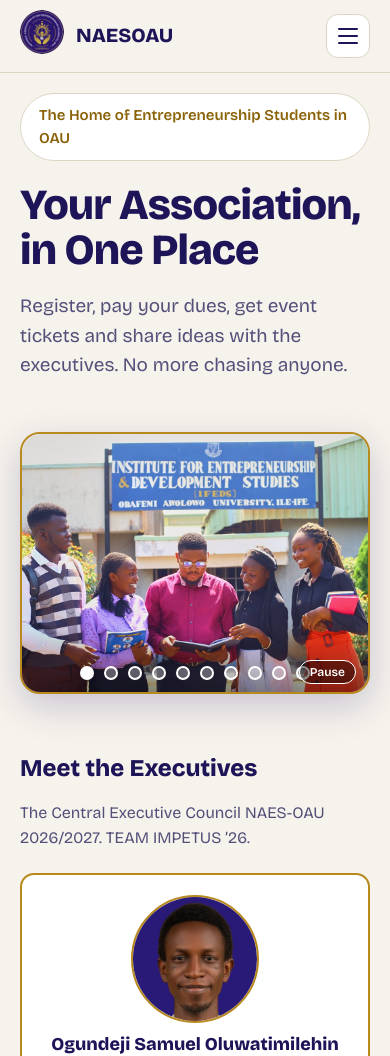
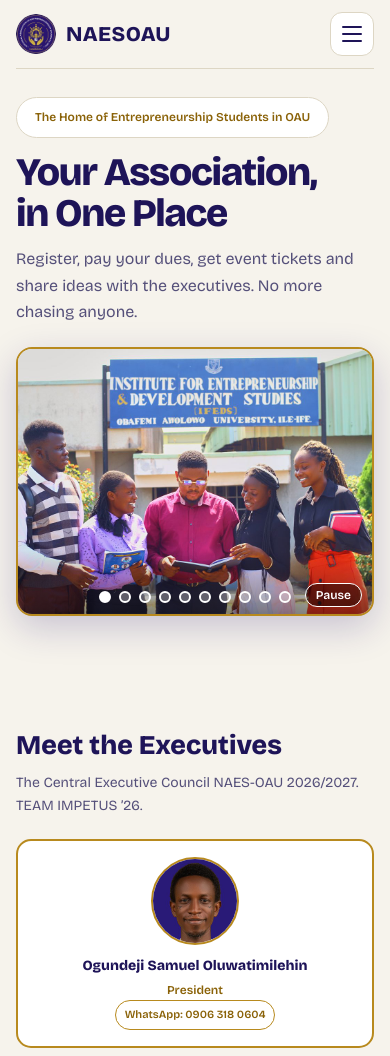
Before and after one commit to NAES-OAU/NAESOAU, a plain HTML site: page index.html in a window 390 px wide. Shown: the top 1056 px of the page. Drawn offline with nearby package versions, Linux system fonts and the light colour scheme.

Commit message:
Add files via upload

```diff
--- a/hero-slides.js
+++ b/hero-slides.js
@@ -11,7 +11,12 @@
     {src:"hero-7.jpg",alt:"NAESOAU members at an association event, photo 7"},
     {src:"hero-8.jpg",alt:"NAESOAU members at an association event, photo 8"},
     {src:"hero-9.jpg",alt:"NAESOAU members at an association event, photo 9"},
-    {src:"hero-10.jpg",alt:"NAESOAU members at an association event, photo 10"}
+    {src:"hero-10.jpg",alt:"NAESOAU members at an association event, photo 10"},
+    {src:"hero-11.jpg",alt:"NAESOAU members at an association event, photo 11"},
+    {src:"hero-12.jpg",alt:"NAESOAU members at an association event, photo 12"},
+    {src:"hero-13.jpg",alt:"NAESOAU members at an association event, photo 13"},
+    {src:"hero-14.jpg",alt:"NAESOAU members at an association event, photo 14"},
+    {src:"hero-15.jpg",alt:"NAESOAU members at an association event, photo 15"}
   ];
   var INTERVAL=5000; /* milliseconds each photo stays on screen */
 
--- a/index.html
+++ b/index.html
@@ -34,6 +34,192 @@ body.home header{max-width:1100px}
 .slides .pp{position:absolute;right:12px;bottom:8px;z-index:2;font:600 12px "Bricolage Grotesque",system-ui,sans-serif;color:#fff;background:rgba(0,0,0,.45);border:1.5px solid #fff;border-radius:999px;padding:4px 10px;cursor:pointer}
 .slides button:focus-visible{outline:3px solid #fff;outline-offset:2px}
 @media (prefers-reduced-motion:reduce){.slides .slide{transition:none}}
+</style>
+<style>
+
+/* Responsive layout refinement: desktop, tablet and mobile */
+:root { --site-max: 1180px; }
+* { box-sizing: border-box; }
+html { scroll-behavior: smooth; }
+body.home {
+  margin: 0;
+  overflow-x: hidden;
+  -webkit-text-size-adjust: 100%;
+}
+body.home header {
+  width: min(var(--site-max), calc(100% - 48px));
+  margin: 0 auto;
+  min-height: 78px;
+  display: flex;
+  align-items: center;
+  gap: 14px;
+  padding: 12px 0;
+}
+body.home header > a:first-child { display: inline-flex; flex: 0 0 auto; }
+body.home header .logo {
+  display: block;
+  width: 48px;
+  height: 48px;
+  object-fit: contain;
+}
+body.home header .brand {
+  font-size: clamp(20px, 2vw, 27px);
+  font-weight: 800;
+  letter-spacing: .02em;
+  text-decoration: none;
+}
+body.home header .menu-btn { margin-left: auto; flex: 0 0 auto; }
+.hero {
+  width: min(var(--site-max), calc(100% - 48px));
+  padding: clamp(28px, 5vw, 64px) 0;
+  grid-template-columns: minmax(0, .9fr) minmax(0, 1.1fr);
+  gap: clamp(28px, 5vw, 64px);
+}
+.hero-text { min-width: 0; }
+.hero-text .pill { display: inline-flex; max-width: 100%; }
+.hero-text h1 {
+  font-size: clamp(38px, 5.2vw, 66px);
+  line-height: 1.04;
+  letter-spacing: -.035em;
+  margin: 18px 0;
+  text-wrap: balance;
+}
+.hero-text .lead {
+  max-width: 42ch;
+  font-size: clamp(16px, 1.5vw, 19px);
+  line-height: 1.7;
+}
+.slides {
+  min-width: 0;
+  aspect-ratio: 5 / 4;
+  border-radius: clamp(14px, 2vw, 24px);
+}
+main.wrap {
+  width: min(var(--site-max), calc(100% - 48px));
+  margin: 0 auto;
+  padding: clamp(28px, 4vw, 52px) 0;
+}
+main.wrap h2 {
+  font-size: clamp(25px, 3vw, 36px);
+  line-height: 1.15;
+  margin: 30px 0 10px;
+  text-wrap: balance;
+}
+main.wrap .sub {
+  max-width: 65ch;
+  line-height: 1.65;
+}
+.execs {
+  display: grid;
+  grid-template-columns: repeat(4, minmax(0, 1fr));
+  gap: 18px;
+  align-items: stretch;
+}
+.execs .exec {
+  min-width: 0;
+  display: flex;
+  flex-direction: column;
+  align-items: center;
+  text-align: center;
+  padding: 22px 16px;
+  border-radius: 18px;
+  overflow-wrap: anywhere;
+}
+.execs .exec img {
+  width: 88px;
+  height: 88px;
+  max-width: 100%;
+  object-fit: cover;
+  border-radius: 50%;
+  margin-bottom: 12px;
+}
+.execs .exec.lead-exec img { width: 112px; height: 112px; }
+.execs .exec b { line-height: 1.35; }
+.execs .exec span { margin-top: 5px; }
+.execs .exec a.wa { margin-top: auto; max-width: 100%; }
+.feat.soon { max-width: 620px; }
+footer.wrap {
+  width: min(var(--site-max), calc(100% - 48px));
+  margin: 0 auto;
+  padding: 24px 0 max(28px, env(safe-area-inset-bottom));
+  line-height: 1.8;
+}
+.drawer { max-width: min(360px, 88vw); }
+a, button { -webkit-tap-highlight-color: transparent; }
+button, .btn, .drawer a { touch-action: manipulation; }
+:focus-visible { outline-offset: 3px; }
+
+@media (min-width: 1200px) {
+  .execs { grid-template-columns: repeat(4, minmax(0, 1fr)); gap: 20px; }
+}
+@media (min-width: 700px) and (max-width: 999px) {
+  .hero { grid-template-columns: minmax(0, .9fr) minmax(0, 1.1fr); gap: 28px; }
+  .execs { grid-template-columns: repeat(3, minmax(0, 1fr)); }
+}
+@media (max-width: 699px) {
+  body.home header {
+    width: calc(100% - 32px);
+    min-height: 66px;
+    gap: 10px;
+  }
+  body.home header .logo { width: 40px; height: 40px; }
+  body.home header .brand { font-size: 21px; }
+  .hero {
+    width: calc(100% - 32px);
+    display: flex;
+    flex-direction: column;
+    align-items: stretch;
+    gap: 22px;
+    padding: 28px 0 34px;
+  }
+  .hero-text .pill { margin-top: 0; font-size: 12px; }
+  .hero-text h1 {
+    font-size: clamp(36px, 10vw, 48px);
+    line-height: 1.06;
+    margin: 14px 0 12px;
+  }
+  .hero-text .lead { font-size: 16px; line-height: 1.65; margin: 0; }
+  .slides {
+    width: 100%;
+    aspect-ratio: 4 / 3;
+    border-radius: 16px;
+  }
+  .slides .dots { bottom: 11px; gap: 8px; }
+  .slides .dots button { width: 12px; height: 12px; }
+  .slides .pp { right: 10px; bottom: 7px; }
+  main.wrap {
+    width: calc(100% - 32px);
+    padding: 24px 0 34px;
+  }
+  main.wrap h2 { margin-top: 24px; font-size: 27px; }
+  main.wrap .sub { font-size: 14px; }
+  .execs { grid-template-columns: repeat(2, minmax(0, 1fr)); gap: 12px; }
+  .execs .exec { padding: 16px 10px; border-radius: 15px; }
+  .execs .exec img { width: 76px; height: 76px; }
+  .execs .exec.lead-exec img { width: 88px; height: 88px; }
+  .execs .exec b { font-size: 14px; }
+  .execs .exec span { font-size: 12px; }
+  .execs .exec a.wa {
+    font-size: 11px;
+    padding: 7px 9px;
+    overflow-wrap: anywhere;
+  }
+  footer.wrap {
+    width: calc(100% - 32px);
+    font-size: 13px;
+    padding-top: 20px;
+  }
+}
+@media (max-width: 360px) {
+  .execs { grid-template-columns: 1fr; }
+  .execs .exec { padding: 18px 14px; }
+  .hero-text h1 { font-size: 35px; }
+}
+@media (prefers-reduced-motion: reduce) {
+  html { scroll-behavior: auto; }
+  *, *::before, *::after { animation-duration: .01ms !important; transition-duration: .01ms !important; }
+}
+
 </style>
 </head>
 <body class="home">
```
